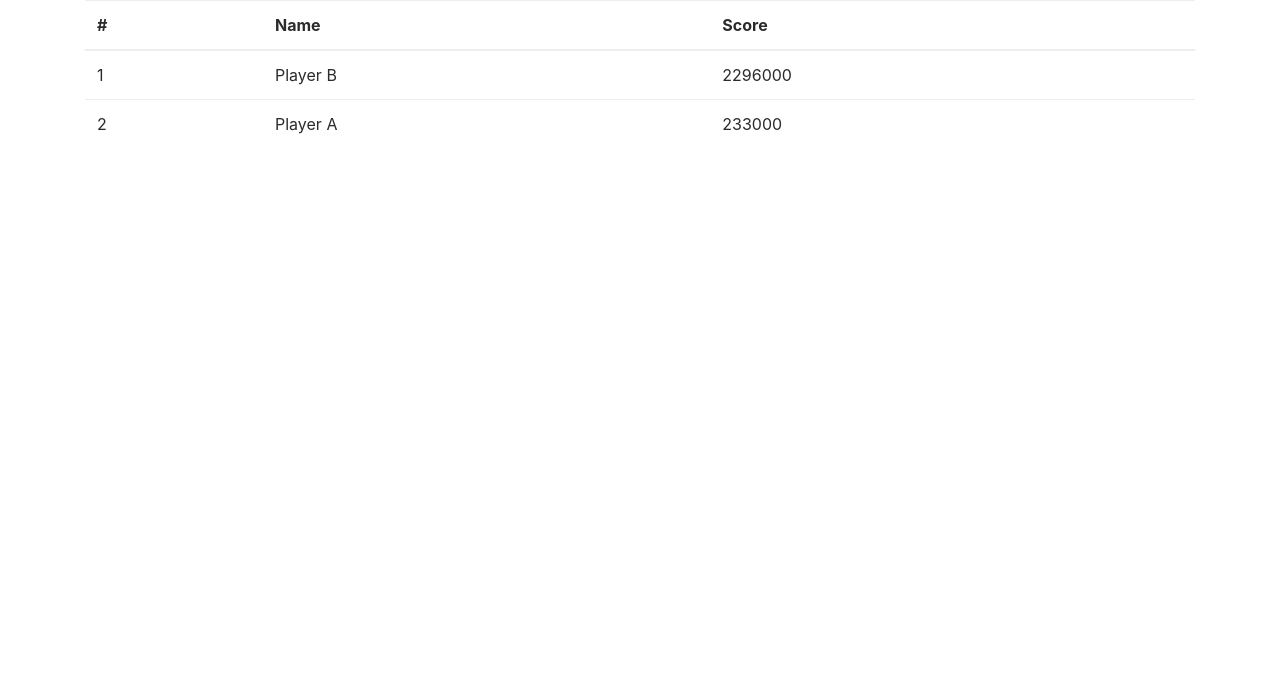
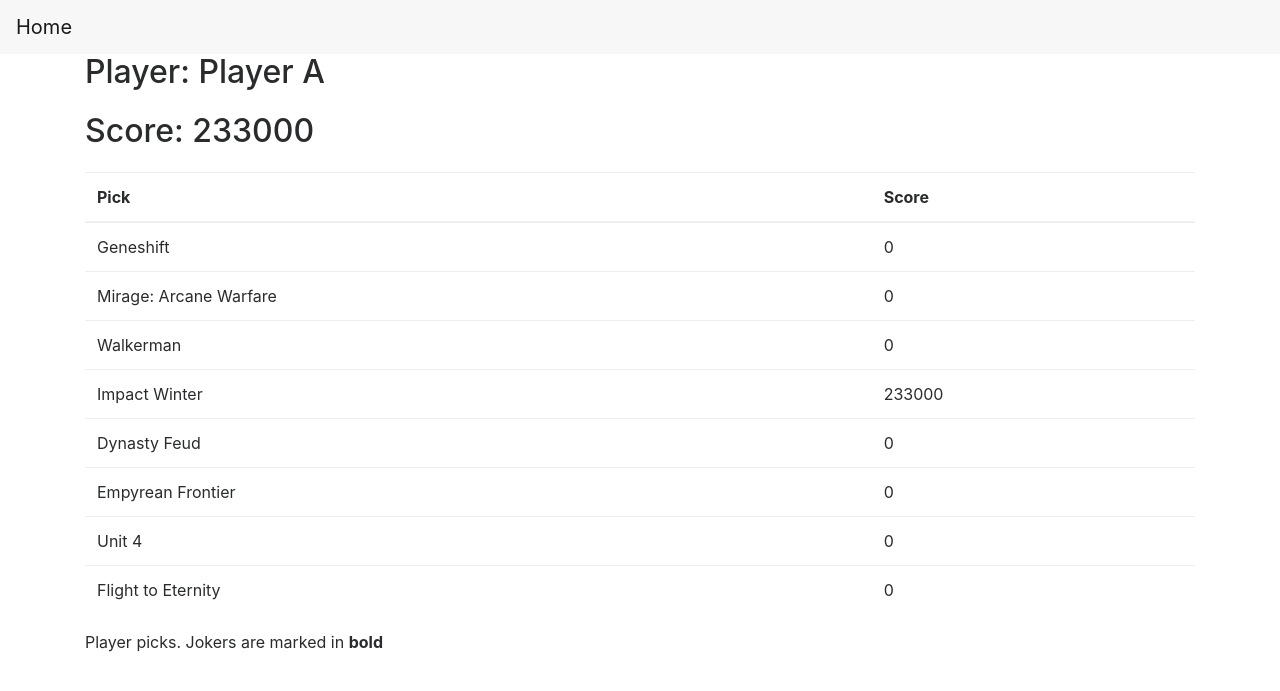
Before and after one commit to sgarcialaguna/SteamProphet, a Django app: page /player/1/ in a window 1280 px wide. Shown: the top 691 px of the page. Run offline with Django 3.2, Linux system fonts and the light colour scheme; data comes from the database, SQL or seed files in the repository; both versions use the stored data as it was after the commit; some libraries are stand-ins or nearby versions.

Commit message:
Add player detail view

```diff
--- a/SteamProphet/apps/SteamProphet/services.py
+++ b/SteamProphet/apps/SteamProphet/services.py
@@ -10,8 +10,13 @@ def computeGameScore(game):
 def computePlayerScore(player):
     score = 0
     for pick in player.pick_set.all():
-        gameScore = computeGameScore(pick.game)
-        if pick.joker:
-            gameScore *= 2
+        gameScore = computePickScore(pick)
         score += gameScore
     return score
+
+
+def computePickScore(pick):
+    gameScore = computeGameScore(pick.game)
+    if pick.joker:
+        gameScore *= 2
+    return gameScore
--- a/SteamProphet/apps/SteamProphet/templates/SteamProphet/base.html
+++ b/SteamProphet/apps/SteamProphet/templates/SteamProphet/base.html
@@ -8,34 +8,12 @@
     <!-- Bootstrap CSS -->
     <link rel="stylesheet" href="https://maxcdn.bootstrapcdn.com/bootstrap/4.0.0-alpha.6/css/bootstrap.min.css"
           integrity="sha384-rwoIResjU2yc3z8GV/NPeZWAv56rSmLldC3R/AZzGRnGxQQKnKkoFVhFQhNUwEyJ" crossorigin="anonymous">
+    <title>The Pod Steam Prophet</title>
 </head>
 <body>
-{#<nav class="navbar navbar-toggleable-md navbar-light bg-faded">#}
-{#    <button class="navbar-toggler navbar-toggler-right" type="button" data-toggle="collapse"#}
-{#            data-target="#navbarSupportedContent" aria-controls="navbarSupportedContent" aria-expanded="false"#}
-{#            aria-label="Toggle navigation">#}
-{#        <span class="navbar-toggler-icon"></span>#}
-{#    </button>#}
-{#    <a class="navbar-brand" href="/">The Pod Steam Prophet</a>#}
-{##}
-{#    <div class="collapse navbar-collapse" id="navbarSupportedContent">#}
-{#        <ul class="navbar-nav mr-auto">#}
-{#            <li class="nav-item active">#}
-{#                <a class="nav-link" href="/">Home</a>#}
-{#            </li>#}
-{#            <li class="nav-item">#}
-{#                <a class="nav-link" href="#"></a>#}
-{#            </li>#}
-{#            <li class="nav-item">#}
-{#                <a class="nav-link disabled" href="#">Disabled</a>#}
-{#            </li>#}
-{#        </ul>#}
-{#        <form class="form-inline my-2 my-lg-0">#}
-{#            <input class="form-control mr-sm-2" type="text" placeholder="Search">#}
-{#            <button class="btn btn-outline-success my-2 my-sm-0" type="submit">Search</button>#}
-{#        </form>#}
-{#    </div>#}
-{#</nav>#}
+<nav class="navbar navbar-toggleable-md navbar-light bg-faded">
+    <a class="navbar-brand" href="{% url 'player_list' %}">Home</a>
+</nav>
 
 {% block content %}
 {% endblock %}
--- /dev/null
+++ b/SteamProphet/apps/SteamProphet/templates/SteamProphet/player_detail.html
@@ -0,0 +1,32 @@
+{% extends 'SteamProphet/base.html' %}
+
+{% block content %}
+    <div class="container">
+        <h2 class="mb-4">Player: {{ object.name }}</h2>
+        <h2 class="mb-4">Score: {{ object.score }}</h2>
+        <table class="table">
+            <thead>
+
+            </thead>
+            <tr>
+                <th>Pick</th>
+                <th>Score</th>
+            </tr>
+
+            <tbody>
+            {% for pick in picks %}
+                <tr>
+                    {% if pick.joker %}
+                        <td><b>{{ pick.game.name }}</b></td>
+                    {% else %}
+                        <td>{{ pick.game.name }}</td>
+                    {% endif %}
+                    <td>{{ pick.score }}</td>
+                </tr>
+            {% endfor %}
+            </tbody>
+
+        </table>
+        <p>Player picks. Jokers are marked in <b>bold</b></p>
+    </div>
+{% endblock %}
--- a/SteamProphet/apps/SteamProphet/templates/SteamProphet/player_list.html
+++ b/SteamProphet/apps/SteamProphet/templates/SteamProphet/player_list.html
@@ -14,7 +14,7 @@
                 {% for player in players %}
                     <tr>
                         <td>{{ forloop.counter }}</td>
-                        <td>{{ player.name }}</td>
+                        <td><a href="{% url 'player' pk=player.pk %}">{{ player.name }}</a></td>
                         <td>{{ player.score }}</td>
                     </tr>
                 {% endfor %}
--- a/SteamProphet/apps/SteamProphet/urls.py
+++ b/SteamProphet/apps/SteamProphet/urls.py
@@ -3,6 +3,7 @@ from django.contrib import admin
 from . import views
 
 urlpatterns = [
-    url(r'', views.PlayerListView.as_view()),
-    url(r'^game/(?P<pk>\d+)/$', views.GameDetailView.as_view()),
+    url(r'^$', views.PlayerListView.as_view(), name='player_list'),
+    url(r'^game/(?P<pk>\d+)/$', views.GameDetailView.as_view(), name='game'),
+    url(r'^player/(?P<pk>\d+)/$', views.PlayerDetailView.as_view(), name='player'),
 ]
--- a/SteamProphet/apps/SteamProphet/views.py
+++ b/SteamProphet/apps/SteamProphet/views.py
@@ -8,6 +8,20 @@ from SteamProphet.apps.SteamProphet.models import Game, Player
 
 class GameDetailView(DetailView):
     model = Game
+
+
+class PlayerDetailView(DetailView):
+    model = Player
+
+    def get_context_data(self, **kwargs):
+        context = super().get_context_data(**kwargs)
+        player = context['object']
+        player.score = services.computePlayerScore(player)
+        picks = player.pick_set.all()
+        for pick in picks:
+            pick.score = services.computePickScore(pick)
+        context['picks'] = picks
+        return context
 
 
 class PlayerListView(TemplateView):
```
Also changed, not shown: db.sqlite3.
